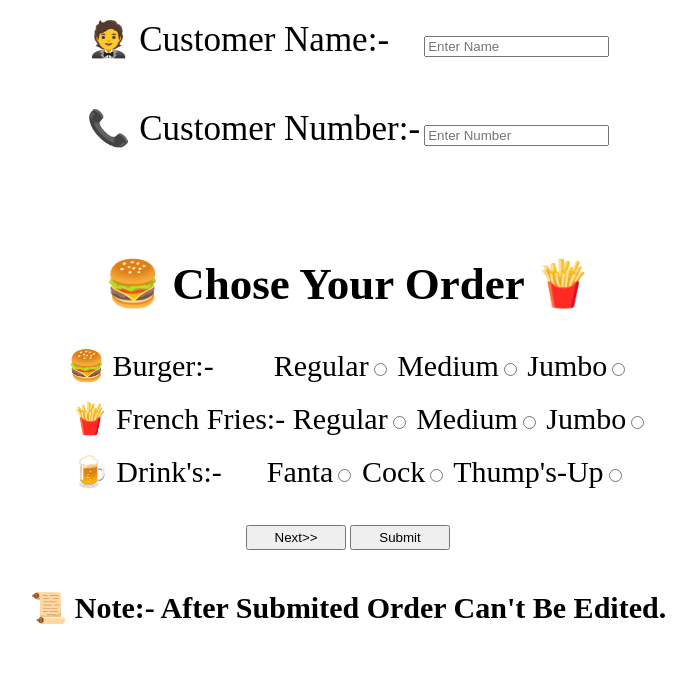
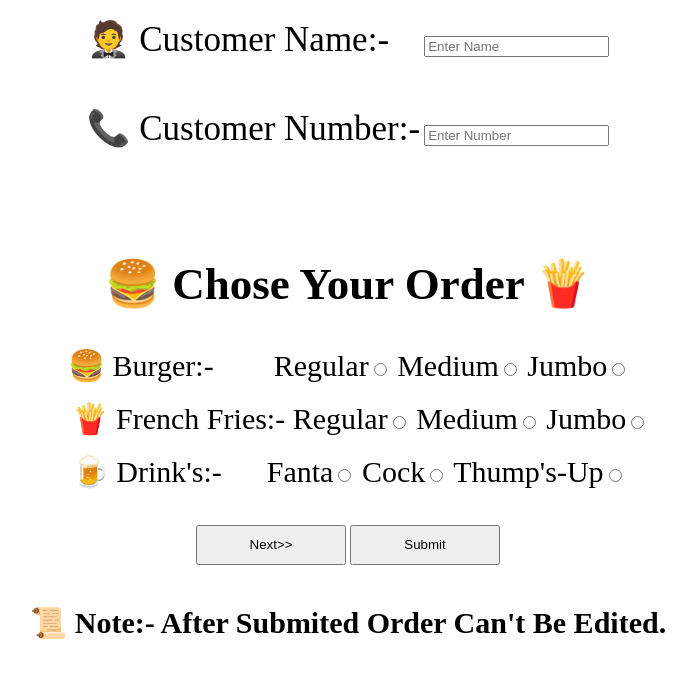
Before and after one commit to Anaghan007/Bill2, a plain HTML site: page index.html in a window 1280 px wide. Shown: the part 467-1144 px from the top of the page, without its empty margins (292-988 px from the left). Drawn offline with Linux system fonts and the light colour scheme.

Commit message:
index.html

```diff
--- a/index.html
+++ b/index.html
@@ -74,8 +74,8 @@
 	       Cock<input type="radio" name="food2">
 	       Thump's-Up<input type="radio" name="food2">
 	  </div><br><br>
-       <button type="reset" style="height: 25px; width: 100px" class="btn btn-info btn-lg" onclick="function_name()">Next>> </button>
- 		<button type="submit" style="height: 25px; width: 100px" class="btn btn-success btn-lg">Submit</button>
+       <button type="reset" style="height: 40px; width: 150px" class="btn btn-info btn-lg" onclick="function_name()">Next>> </button>
+ 		<button type="submit" style="height: 40px; width: 150px" class="btn btn-success btn-lg">Submit</button>
 	   	<h4>📜 Note:- After Submited Order Can't Be Edited.</h4>
 	</center>
 
```
